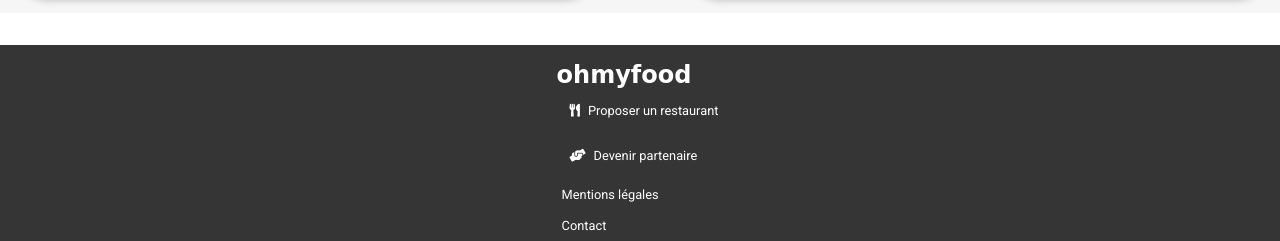
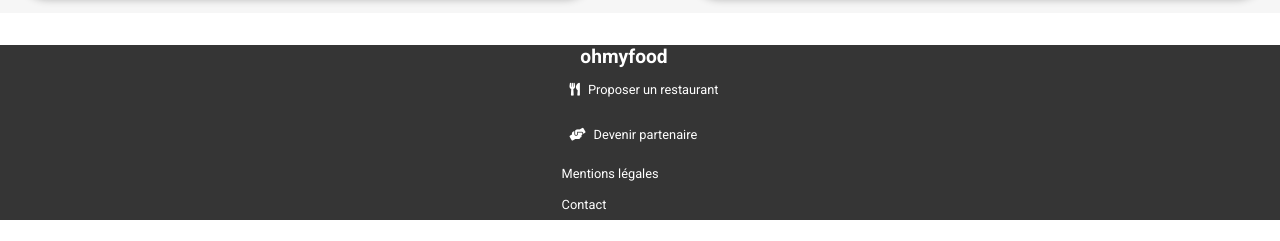
Before and after one commit to Captaintrafalgar/AnthonyDuval_3_31082021, a plain HTML site: page index.html in a window 1280 px wide. Shown: the part 1414-1655 px from the top of the page. After the commit the page ends 1634 px from the top, so only its background shows below. Drawn offline with Linux system fonts and the light colour scheme; a web font is replaced by a local one.

Commit message:
final version

```diff
--- a/index.html
+++ b/index.html
@@ -35,13 +35,14 @@
   <header>
 
     <nav>
-
-        <h1 ><a href="#" class="bigtitle">ohmyfood</a></h1>
+       <h1><a href="#" class="bigtitle">ohmyfood</a></h1>
     </nav>
 
   </header>
   <main>
-    <section id="lieu"><i class="fas fa-map-marker-alt"></i><h2 class="lieuTitle">Paris, Belleville</h2></section>
+    <section id="lieu"><i class="fas fa-map-marker-alt"></i>
+      <h2 class="lieuTitle">Paris, Belleville</h2>
+    </section>
 
     <section id="reservation">
 
@@ -160,16 +161,12 @@
   </main>
   <footer>
 
-    <h1 id="titrefooter">ohmyfood</h1>
+    <h2 id="titrefooter">ohmyfood</h2>
     <ul id="infofooter">
       <li><a href="#" class="colorfooter"><i class="fas fa-utensils"></i>Proposer un restaurant</a></li>
       <li><a href="#" class="colorfooter"><i class="fas fa-hands-helping"></i>Devenir partenaire</a></li>
-      <li><a href="#">
-          <Mentions class="colorfooter">Mentions légales
-        </a></li>
-      <li><a href="#">
-          <Contact class="colorfooter">Contact
-        </a></li>
+      <li><a href="#" class="colorfooter">Mentions légales</a></li>
+      <li><a href="#" class="colorfooter">Contact</a></li>
     </ul>
 
 
```
